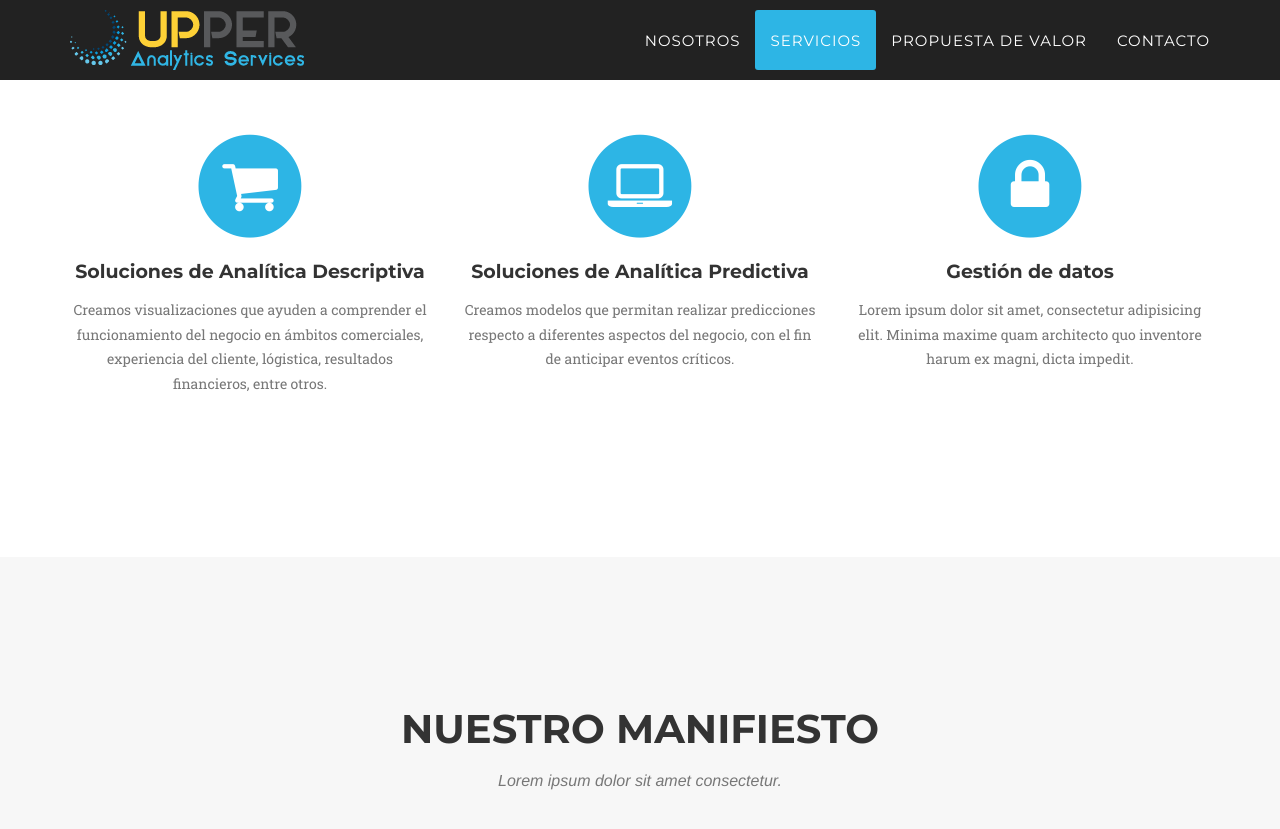
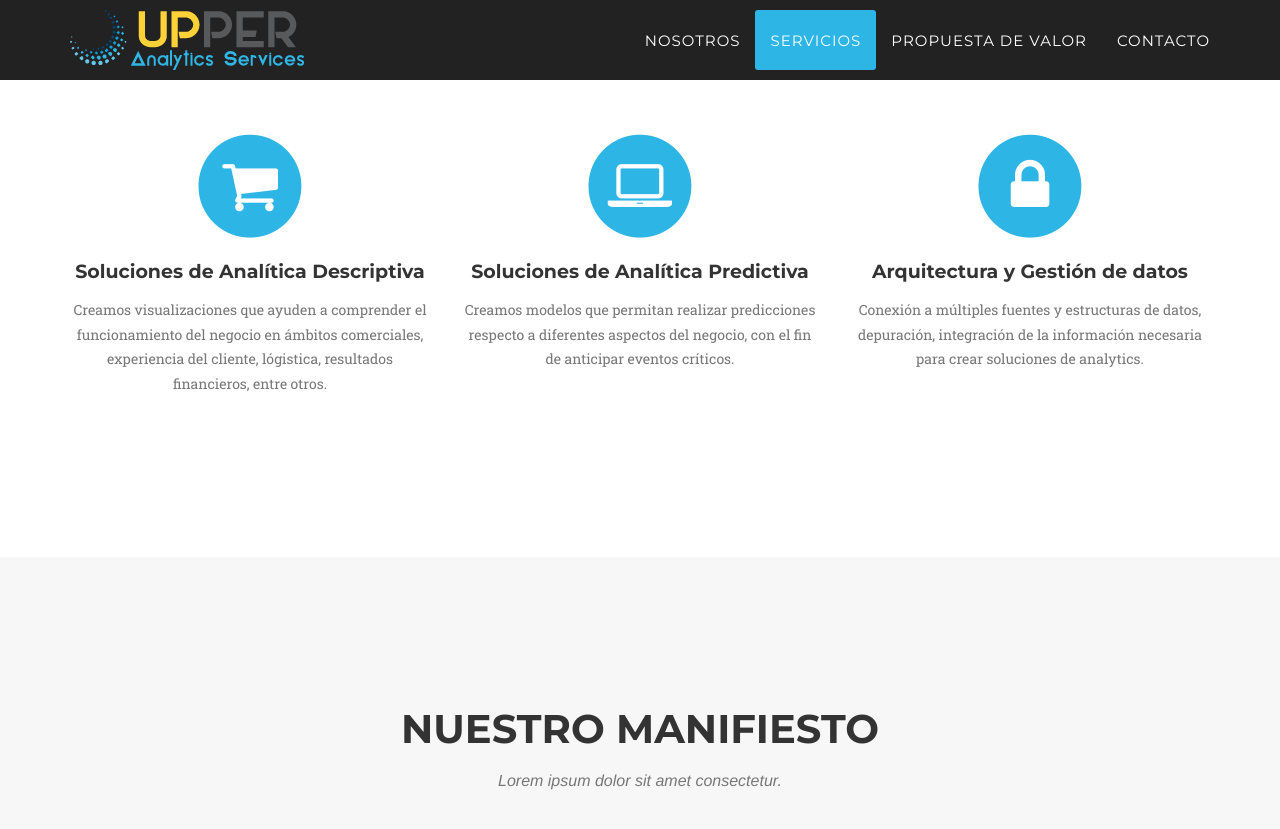
Before and after one commit to upperanalytics/upperanalytics.github.io, a Jekyll site: the page built from index.html, in a window 1280 px wide and 900 px high, scrolled down 1095 px. Shown: the top 829 px of the window. Built offline with Jekyll 4.4.1, drawn with Linux system fonts in a browser that asks for light colours; some web fonts are replaced.

Commit message:
Update services.html

```diff
--- a/_includes/services.html
+++ b/_includes/services.html
@@ -29,8 +29,8 @@
                         <i class="fa fa-circle fa-stack-2x text-primary"></i>
                         <i class="fa fa-lock fa-stack-1x fa-inverse"></i>
                     </span>
-                    <h4 class="service-heading">Gestión de datos</h4>
-                    <p class="text-muted">Lorem ipsum dolor sit amet, consectetur adipisicing elit. Minima maxime quam architecto quo inventore harum ex magni, dicta impedit.</p>
+                    <h4 class="service-heading">Arquitectura y Gestión de datos</h4>
+                    <p class="text-muted">Conexión a múltiples fuentes y estructuras de datos, depuración, integración de la información necesaria para crear soluciones de analytics.</p>
                 </div>
             </div>
         </div>
```
